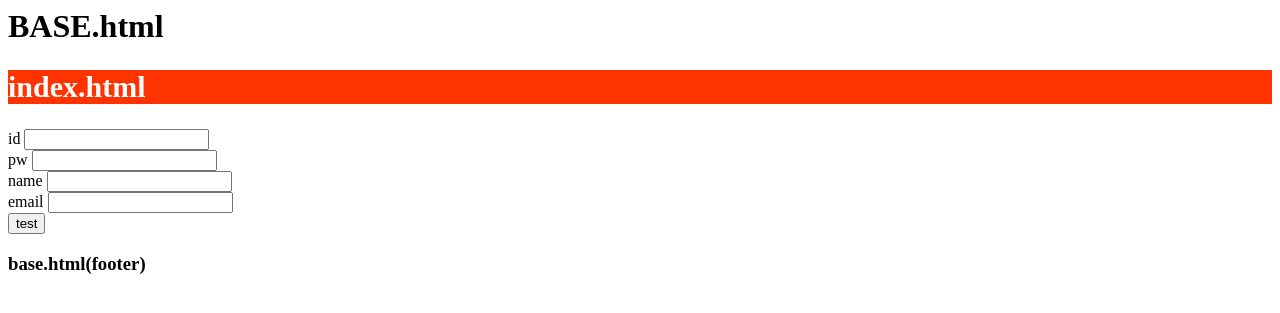
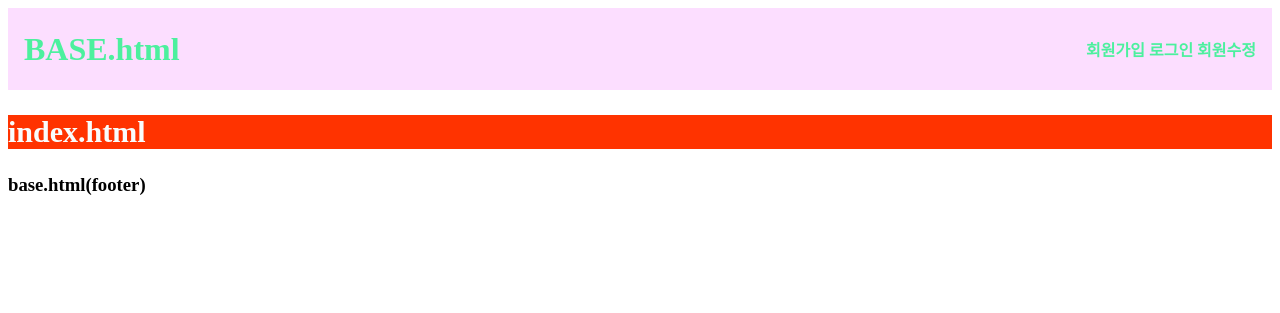
Before and after one commit to cho-kyeongcheol/django-tutorial, a Django app: template blog/templates/index.html in a window 1280 px wide. Shown: the top 313 px of the page. Run offline with Django 3.2, Linux system fonts and the light colour scheme; the template is opened without the code that fills it, so the values that code supplies are empty; parts of the project's set-up code (start-up, migrations or seed data) failed here and were passed over; some libraries are stand-ins or nearby versions.

Commit message:
edit template, css, path

```diff
--- a/blog/templates/base.html
+++ b/blog/templates/base.html
@@ -14,11 +14,24 @@
 <body>
 {% include "include/js.html"%}
 
+<header>
+    <h1><a href="/#">BASE.html</a></h1>
+    <nav>
+      <span><a href="{% url 'regist' %}">회원가입</a></span>
+      <span><a href="{% url 'login' %}">로그인</a></span>
+      <span><a href="/#">회원수정</a></span>
+    </nav>
+  </header>
+</div>
 
-<h1>BASE.html</h1>
+{% block regist %}
+{% endblock %}
+
+{% block login %}
+{% endblock %}
+
 
 {% block content %}
-
 {% endblock %}
 
 <h3>base.html(footer)</h3>
--- a/blog/templates/include/css.html
+++ b/blog/templates/include/css.html
@@ -4,4 +4,26 @@
     background-color: rgb(255, 51, 0);
     color: rgb(249, 252, 252);
 }
+header {
+  height: 50px;
+  padding: 1rem;
+  color: rgb(83, 106, 235);
+  background: rgba(237, 44, 255, 0.158);
+  font-weight: bold;
+  display: flex;
+  justify-content: space-between;
+  align-items: center;
+
+}
+
+a { text-decoration: none; color: rgb(76, 240, 158); }
+a:visited { text-decoration: none; }
+a:hover { text-decoration: none; }
+a:focus { text-decoration: none; }
+a:hover, a:active { text-decoration: none; }
+
+
+
+
+
 </style>
--- a/blog/templates/index.html
+++ b/blog/templates/index.html
@@ -6,19 +6,8 @@
 {% block content %}
 <div class="container">
     <input id='csrf_token' value='{{ csrf_token }}' hidden>
-
     <h2 class='index'>index.html</h2>
 
-    <label>id</label>
-    <input type='text' id='inputId'><br>
-    <label>pw</label>
-    <input type='text' id='inputPw'><br>
-    <label>name</label>
-    <input type='text' id='inputName'><br>
-    <label>email</label>
-    <input type='text' id='inputEmail'><br>
-
-    <button onclick="test()">test</button>
 </div>
 
 
--- a/blog/urls.py
+++ b/blog/urls.py
@@ -4,7 +4,8 @@ from . import views
 
 urlpatterns = [
     path('', views.home, name='home'),
-    path('create', views.post_create, name='create'),
+    path('regist', views.regist, name='regist'),
+    path('login', views.login, name='login'),
     path('<int:pk>', views.post_detail, name='detail'),
     path('<int:pk>/update', views.post_update, name='update'),
     path('<int:pk>/delete', views.post_delete, name='delete'),
```
Also changed, not shown: blog/templates/login.html (added, +14 -0 lines), blog/templates/postcreate.html (deleted, +0 -14 lines), blog/templates/regist.html (added, +24 -0 lines), blog/views.py (+17 -19 lines), blog/templates/postdetail.html (deleted).
